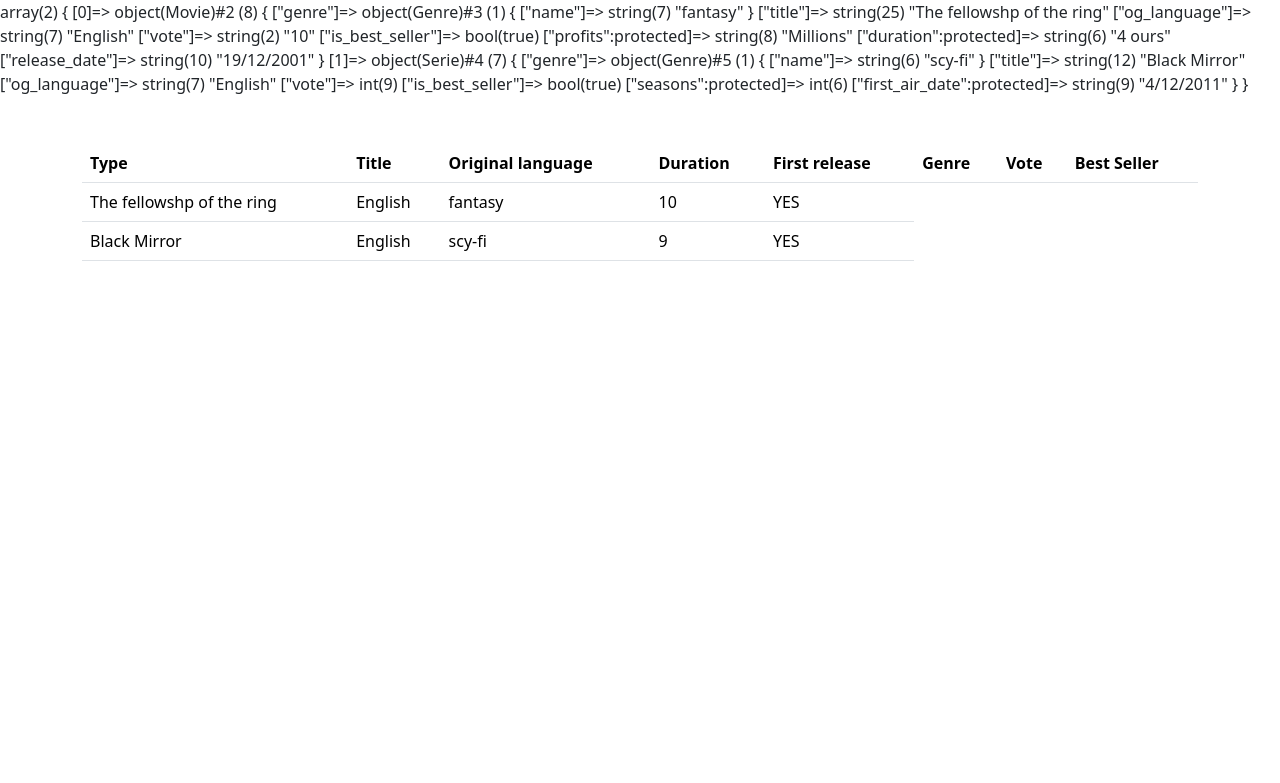
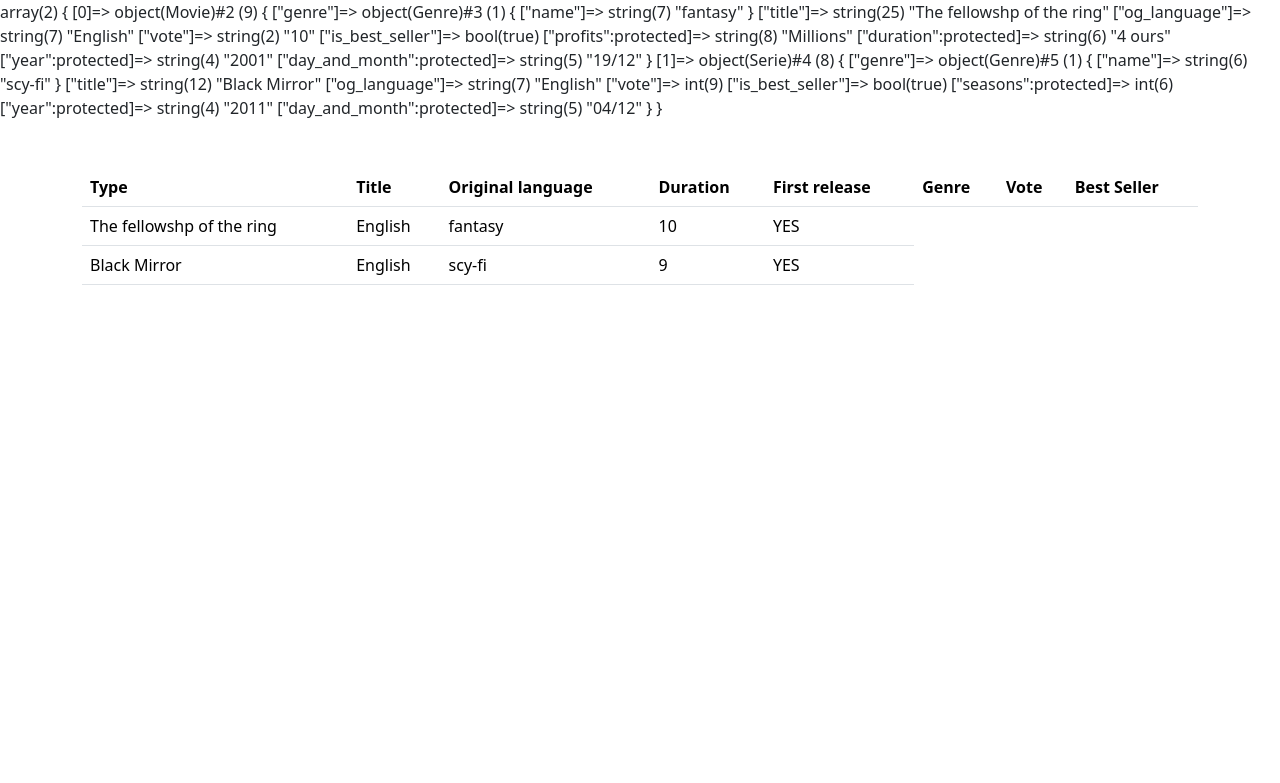
Before and after one commit to SerenaMalusa/php-oop-1, a PHP site: page / in a window 1280 px wide. Shown: the top 783 px of the page. Run offline with PHP 8.4, Linux system fonts and the light colour scheme.

Commit message:
feat: add trait firstAirDate for both Movie and Serie

```diff
--- /dev/null
+++ b/Models/FirstAirDate.php
@@ -0,0 +1,18 @@
+<?php
+
+trait FirstAirDate
+{
+    protected $year;
+    protected $day_and_month;
+
+    function set_first_air_date($date)
+    {
+        $this->day_and_month = substr($date, 0, 5);
+        $this->year = substr($date, 6, 4);
+    }
+
+    function get_first_air_date()
+    {
+        return $this->day_and_month . '/' . $this->year;
+    }
+}
--- a/Models/Movie.php
+++ b/Models/Movie.php
@@ -1,13 +1,14 @@
 <?php
 
 require_once __DIR__ . '/Production.php';
+require_once __DIR__ . '/FirstAirDate.php';
 
 class Movie extends Production
 {
 
     protected $profits;
     protected $duration;
-    public $release_date;
+    use FirstAirDate;
 
     function __construct(
         $_genre,
@@ -20,15 +21,14 @@ class Movie extends Production
     ) {
 
         parent::__construct($_genre, $_title, $_language, $_vote);
-
-        $this->set_data($_profits, $_duration, $_release_date);
+        $this->set_first_air_date($_release_date);
+        $this->set_data($_profits, $_duration);
     }
 
-    function set_data($profits, $duration, $release_date)
+    function set_data($profits, $duration)
     {
         $this->profits = $profits;
         $this->duration = $duration;
-        $this->release_date = $release_date;
     }
 
     function get_profits()
@@ -40,9 +40,4 @@ class Movie extends Production
     {
         return $this->duration;
     }
-
-    function get_release_date()
-    {
-        return $this->release_date;
-    }
 }
--- a/Models/Production.php
+++ b/Models/Production.php
@@ -1,4 +1,6 @@
 <?php
+
+require_once __DIR__ . '/Genre.php';
 
 class Production
 {
--- a/Models/Serie.php
+++ b/Models/Serie.php
@@ -1,11 +1,12 @@
 <?php
 
 require_once __DIR__ . '/Production.php';
+require_once __DIR__ . '/FirstAirDate.php';
 
 class Serie extends Production
 {
     protected $seasons;
-    protected $first_air_date;
+    use FirstAirDate;
 
     function __construct(
         $_genre,
@@ -16,23 +17,17 @@ class Serie extends Production
         $_first_air_date
     ) {
         parent::__construct($_genre, $_title, $_language, $_vote,);
-
+        $this->set_first_air_date($_first_air_date);
         $this->set_data($_seasons, $_first_air_date);
     }
 
-    function set_data($_seasons, $_first_air_date)
+    function set_data($_seasons)
     {
         $this->seasons = $_seasons;
-        $this->first_air_date = $_first_air_date;
     }
 
     function get_seasons()
     {
         return $this->seasons;
     }
-
-    function get_first_air_date()
-    {
-        return $this->first_air_date;
-    }
 }
--- a/db/Productions.php
+++ b/db/Productions.php
@@ -1,4 +1,10 @@
 <?php
+
+require_once __DIR__ . '/../Models/Production.php';
+require_once __DIR__ . '/../Models/Movie.php';
+require_once __DIR__ . '/../Models/Serie.php';
+require_once __DIR__ . '/../Models/FirstAirDate.php';
+
 $productions = [
     // $the_fellowshio_of_the_ring = new Production(new Movie(71.29, '19/12/2001'), new Genre('fantasy'), 'The fellowship of the ring', 'english', 9),
     // $black_mirror = new Production(new Serie(6, '4/12/2011'), new Genre('sci-fi'), 'BlackMirror', 'english'),
@@ -6,5 +12,5 @@ $productions = [
     // $life_is_beautiful = new Production(new Movie(124, '1997'), new Genre('historical'), 'La vita è bella', 'italian', 10)
 
     new Movie(new Genre('fantasy'), 'The fellowshp of the ring', 'English', '10', 'Millions', '4 ours', '19/12/2001'),
-    new Serie(new Genre('scy-fi'), 'Black Mirror', 'English', 9, 6, '4/12/2011')
+    new Serie(new Genre('scy-fi'), 'Black Mirror', 'English', 9, 6, '04/12/2011')
 ];
--- a/index.php
+++ b/index.php
@@ -4,6 +4,7 @@ require_once __DIR__ . '/Models/Production.php';
 require_once __DIR__ . '/Models/Movie.php';
 require_once __DIR__ . '/Models/Serie.php';
 require_once __DIR__ . '/Models/Genre.php';
+require_once __DIR__ . '/Models/FirstAirDate.php';
 require_once __DIR__ . '/db/Productions.php';
 
 // var_dump($the_fellowshio_of_the_ring, $black_mirror);
```
